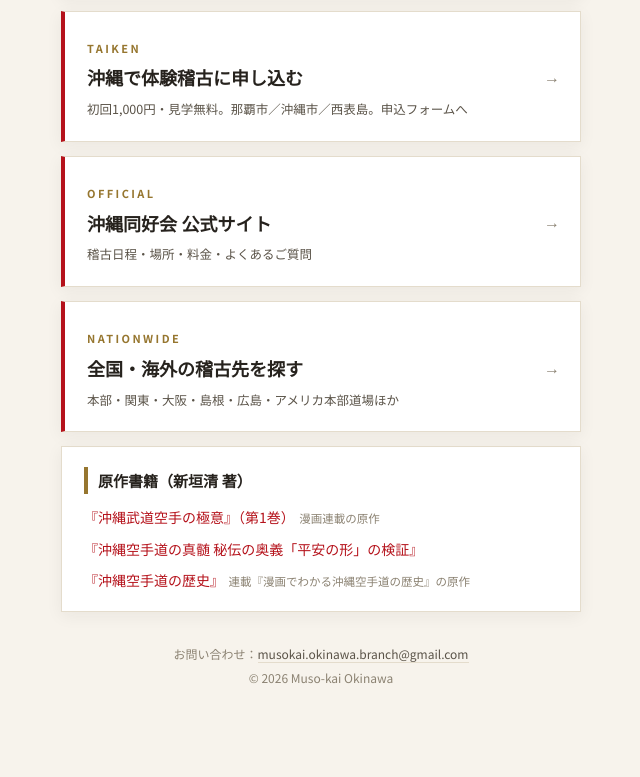
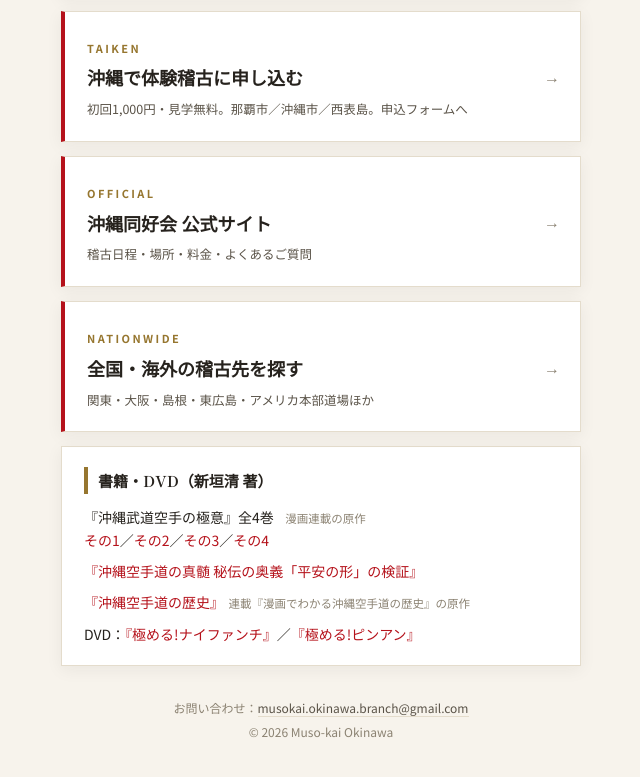
Before and after one commit to musokai-okinawa/musokai-okinawa.github.io, a plain HTML site: page links.html in a window 1280 px wide. Shown: the part 419-1196 px from the top of the page, without its empty margins (319-959 px from the left). Before the commit the page ends 1173 px from the top, so only its background shows below. Drawn offline with Linux system fonts and the light colour scheme.

Commit message:
リンク集を精査反映(島根HP/FB追加・東広島改名・旧サイト等を除外・書籍全4巻+DVD2本)

```diff
--- a/links.html
+++ b/links.html
@@ -88,15 +88,17 @@
   <a class="big" href="https://musokai-okinawa.github.io/#links">
     <span class="tag">NATIONWIDE</span>
     <span class="t" style="display:block">全国・海外の稽古先を探す</span>
-    <span class="d" style="display:block">本部・関東・大阪・島根・広島・アメリカ本部道場ほか</span>
+    <span class="d" style="display:block">関東・大阪・島根・東広島・アメリカ本部道場ほか</span>
   </a>
 
   <div class="group">
-    <h2>原作書籍（新垣清 著）</h2>
+    <h2>書籍・DVD（新垣清 著）</h2>
     <ul>
-      <li><a href="https://www.amazon.co.jp/dp/4892240540" target="_blank" rel="noopener">『沖縄武道空手の極意』（第1巻）</a><span class="note">　漫画連載の原作</span></li>
+      <li>『沖縄武道空手の極意』全4巻<span class="note">　漫画連載の原作</span><br>
+        <a href="https://www.amazon.co.jp/dp/4892240540" target="_blank" rel="noopener">その1</a>／<a href="https://www.amazon.co.jp/dp/4892240575" target="_blank" rel="noopener">その2</a>／<a href="https://www.amazon.co.jp/dp/4892247812" target="_blank" rel="noopener">その3</a>／<a href="https://www.amazon.co.jp/dp/4892240796" target="_blank" rel="noopener">その4</a></li>
       <li><a href="https://www.amazon.co.jp/dp/4562049146" target="_blank" rel="noopener">『沖縄空手道の真髄 秘伝の奥義「平安の形」の検証』</a></li>
       <li><a href="https://www.amazon.co.jp/dp/456204716X" target="_blank" rel="noopener">『沖縄空手道の歴史』</a><span class="note">　連載『漫画でわかる沖縄空手道の歴史』の原作</span></li>
+      <li>DVD：<a href="https://www.amazon.co.jp/dp/B00DU8EIEI" target="_blank" rel="noopener">『極める!ナイファンチ』</a>／<a href="https://www.amazon.co.jp/dp/B00IWN0ZVQ" target="_blank" rel="noopener">『極める!ピンアン』</a></li>
     </ul>
   </div>
 
```
Also changed, not shown: index.html (+3 -3 lines).
